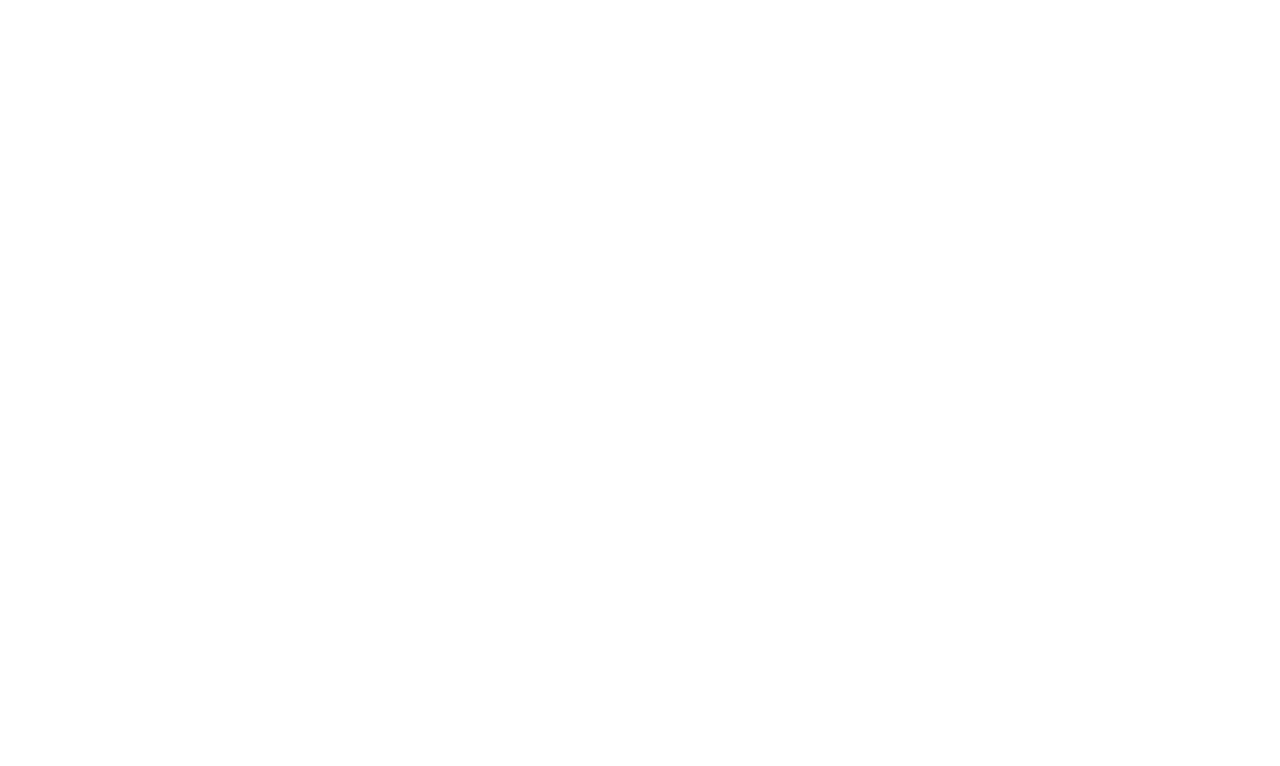
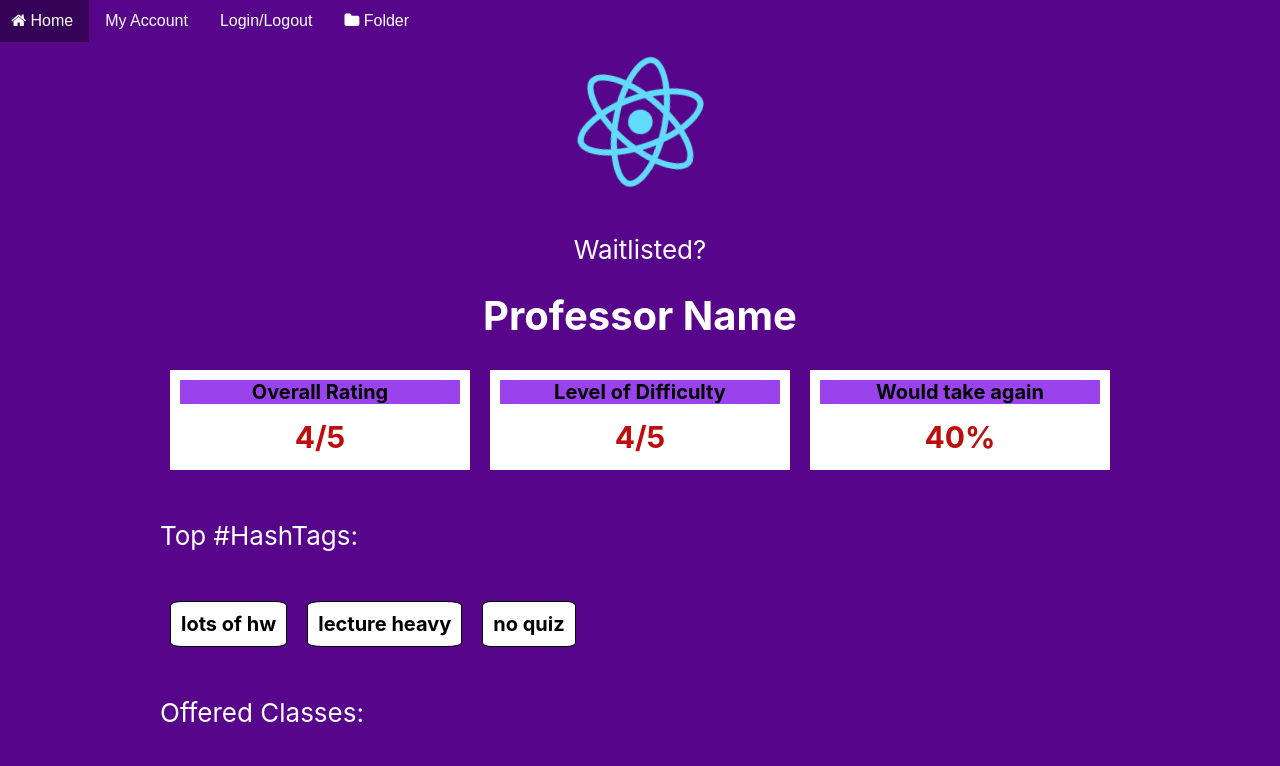
Before and after one commit to software-assignments-spring2021/project-setup-team-kauran-hybrid, a React (Create React App) app in the folder front-end/: page /ProfInfo in a window 1280 px wide. Shown: the top 766 px of the page. Built offline with nearby package versions, Linux system fonts and the light colour scheme.

Commit message:
Add ProfInfo 2

```diff
--- a/front-end/src/App.js
+++ b/front-end/src/App.js
@@ -39,6 +39,7 @@ function App() {
           <Route  exact path="/ClassInfo" component={ClassInfo} />
           <Route  exact path="/Account" component={Account} />
           <Route exact path="/Login" component={Login} />
+          <Route exact path="/ProfInfo" component={ProfInfo} />
 
           {/* <Route path="/">
             <Home />
--- a/front-end/src/ProfInfo.css
+++ b/front-end/src/ProfInfo.css
@@ -1,3 +1,19 @@
+.prof-page{
+  border-style: solid;
+  border-color: white;
+  border:10px;
+  background-color: #57068C;
+  min-height: 100vh;
+  display: flex;
+  flex-direction: column;
+  align-items: center;
+  justify-content: center;
+  font-size: calc(10px + 2vmin);
+  color: white;
+  white-space: pre-wrap;
+
+}
+
 .Name {
     font-weight: bolder;
     font-size: 40px;
--- a/front-end/src/ProfInfo.js
+++ b/front-end/src/ProfInfo.js
@@ -26,7 +26,7 @@ const ProfInfo=(props)=>{
       }
 
     return(
-      <div className="App-page">
+      <div className="prof-page">
         <MenuBar>
 
         </MenuBar>
```
